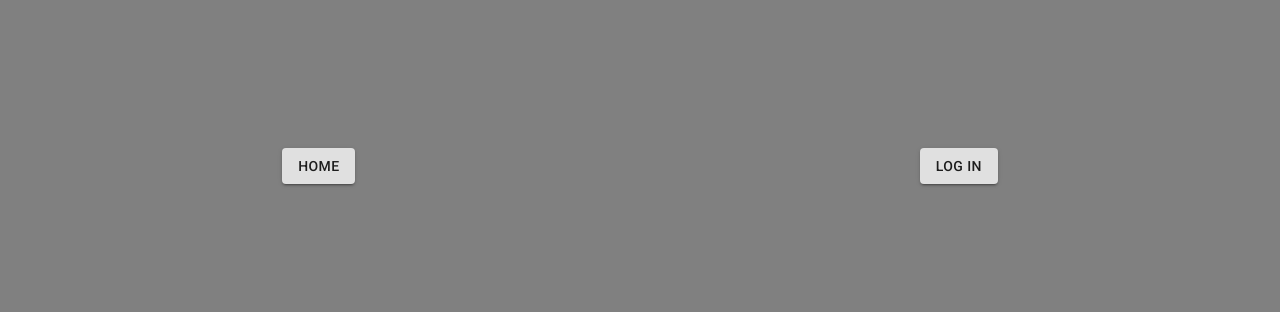
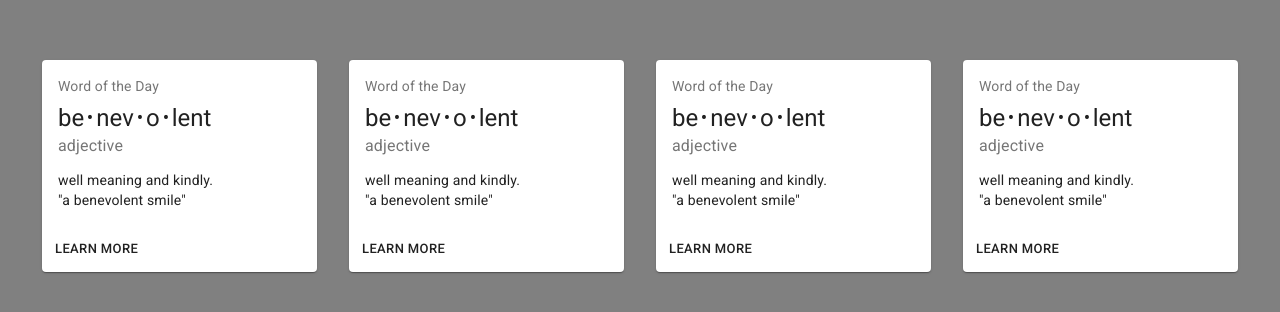
Before and after one commit to tmot24/mui, a React (Create React App) app: page / in a window 1280 px wide. Shown: the part 234-546 px from the top of the page. Built offline with nearby package versions, Linux system fonts and the light colour scheme.

Commit message:
#10: Grid & Card

```diff
--- a/src/10Grid/App.js
+++ b/src/10Grid/App.js
@@ -1,16 +1,25 @@
-import {Button, Grid, Paper} from "@material-ui/core";
+import {Grid, Paper} from "@material-ui/core";
+import {CardComponent} from "./Card";
 
 
 export const App = () => {
     return (
         <Paper square variant={"elevation"} style={{backgroundColor: "grey"}}>
-            <Grid container style={{justifyContent: "space-around", alignContent: "center", height: "100vh"}}>
-                <Grid item>
-                    <Button variant={"contained"}>Home</Button>
+            <Grid container
+                  style={{justifyContent: "center", alignContent: "center", height: "100vh"}}>
+                <Grid item style={{margin: "16px"}}>
+                    <CardComponent/>
                 </Grid>
-                <Grid item>
-                    <Button variant={"contained"}>Log in</Button>
+                <Grid item style={{margin: "16px"}}>
+                    <CardComponent/>
                 </Grid>
+                <Grid item style={{margin: "16px"}}>
+                    <CardComponent/>
+                </Grid>
+                <Grid item style={{margin: "16px"}}>
+                    <CardComponent/>
+                </Grid>
+
             </Grid>
         </Paper>
     );
--- /dev/null
+++ b/src/10Grid/Card.js
@@ -0,0 +1,53 @@
+import React from 'react';
+import { makeStyles } from '@material-ui/core/styles';
+import Card from '@material-ui/core/Card';
+import CardActions from '@material-ui/core/CardActions';
+import CardContent from '@material-ui/core/CardContent';
+import Button from '@material-ui/core/Button';
+import Typography from '@material-ui/core/Typography';
+
+const useStyles = makeStyles({
+    root: {
+        minWidth: 275,
+    },
+    bullet: {
+        display: 'inline-block',
+        margin: '0 2px',
+        transform: 'scale(0.8)',
+    },
+    title: {
+        fontSize: 14,
+    },
+    pos: {
+        marginBottom: 12,
+    },
+});
+
+export const CardComponent = () => {
+    const classes = useStyles();
+    const bull = <span className={classes.bullet}>•</span>;
+
+    return (
+        <Card className={classes.root}>
+            <CardContent>
+                <Typography className={classes.title} color="textSecondary" gutterBottom>
+                    Word of the Day
+                </Typography>
+                <Typography variant="h5" component="h2">
+                    be{bull}nev{bull}o{bull}lent
+                </Typography>
+                <Typography className={classes.pos} color="textSecondary">
+                    adjective
+                </Typography>
+                <Typography variant="body2" component="p">
+                    well meaning and kindly.
+                    <br />
+                    {'"a benevolent smile"'}
+                </Typography>
+            </CardContent>
+            <CardActions>
+                <Button size="small">Learn More</Button>
+            </CardActions>
+        </Card>
+    );
+}
```
